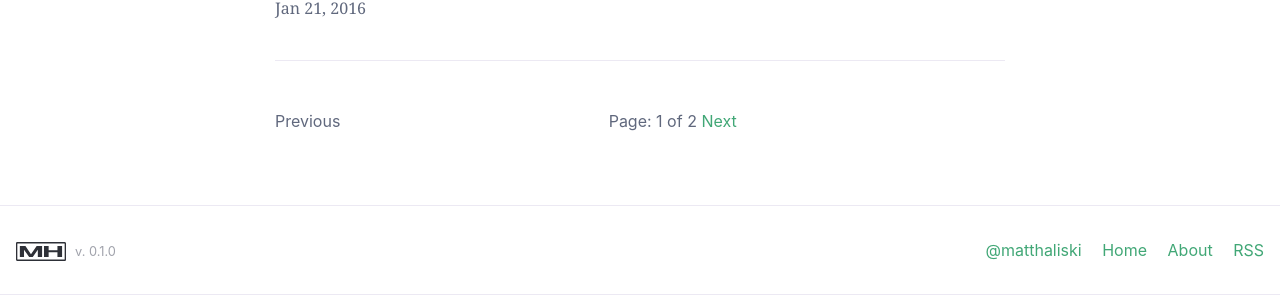
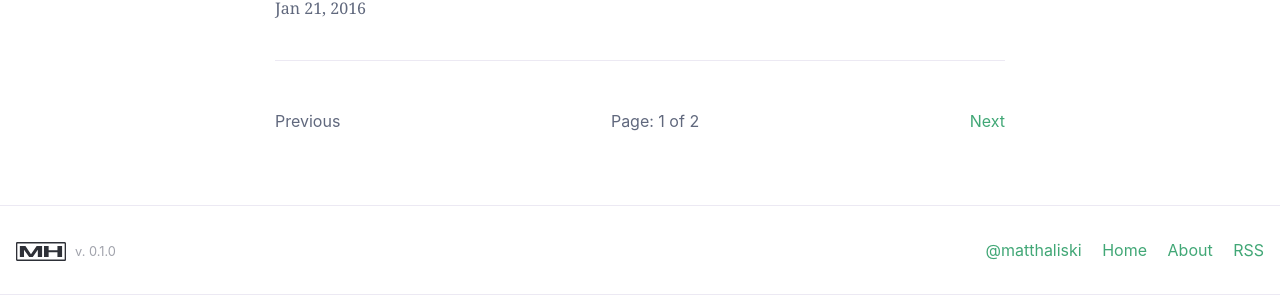
Before and after one commit to matthaliski/matthaliski.github.io, a Jekyll site: the page built from index.html, in a window 1280 px wide. Shown: the part 3067-3371 px from the top of the page. Built offline with Jekyll 4.4.1, drawn with Linux system fonts in a browser that asks for light colours; nearby versions of some CDN libraries; the list of posts is cut into pages by our own code.

Commit message:
Fixed pagination bug

```diff
--- a/index.html
+++ b/index.html
@@ -37,7 +37,7 @@ layout: default
       {% endif %}
       <span class="page_number ">Page: {{ paginator.page }} of {{ paginator.total_pages }}</span>
       {% if paginator.next_page %}
-        <a href="{{ paginator.next_page_path }}" class="next">Next</a>
+        <a href="{{ paginator.next_page_path }}" class="next pull-xs-right">Next</a>
       {% else %}
         <span class="next pull-xs-right">Next</span>
       {% endif %}
```
